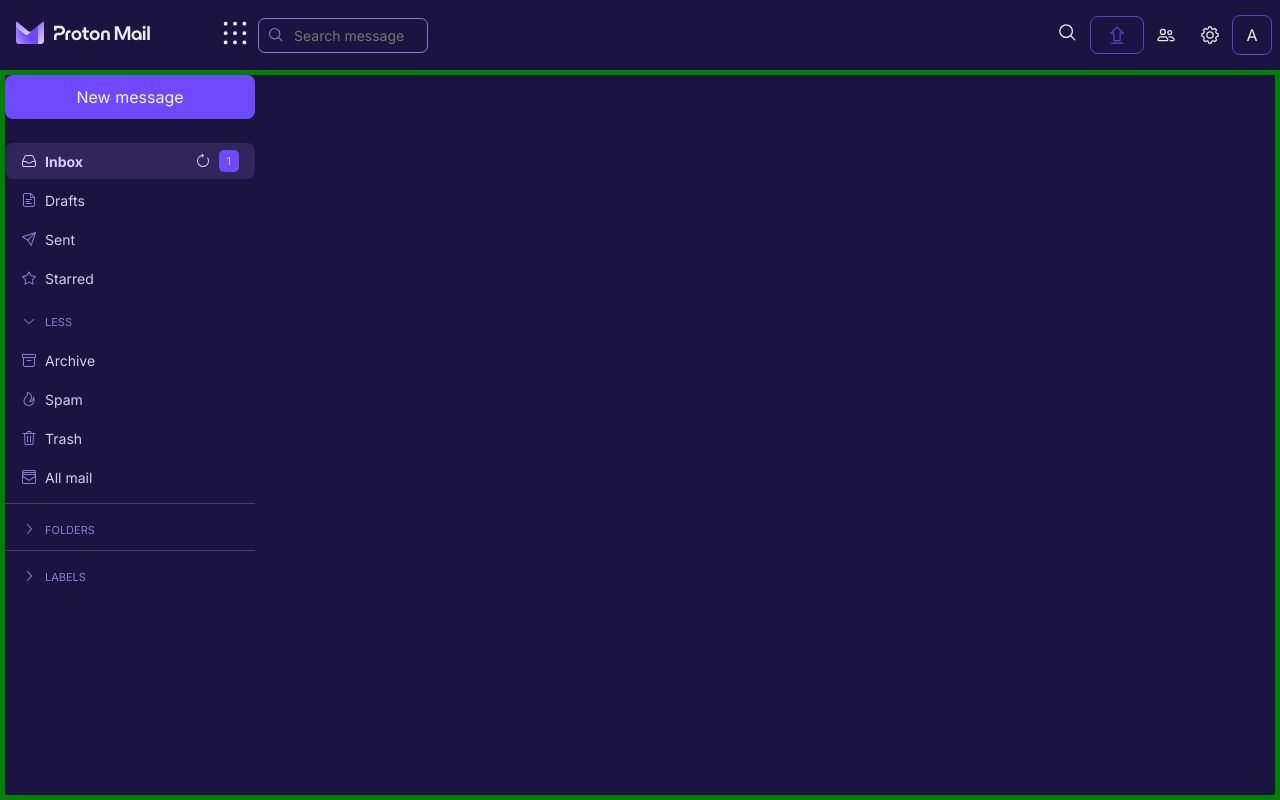
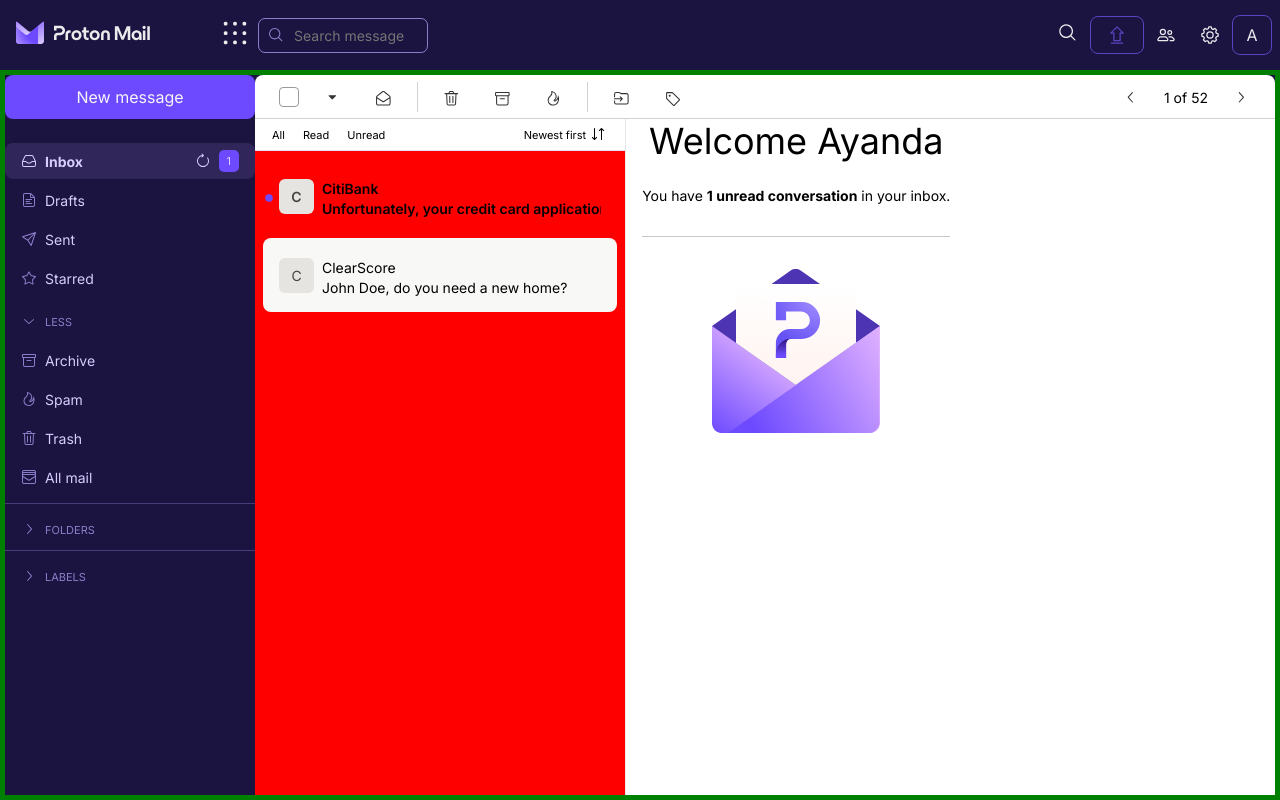
Before and after one commit to NgcoboAyanda/email-client, a React (Create React App) app: page /mail in a window 1280 px wide. Built offline with nearby package versions, Linux system fonts and the light colour scheme.

Commit message:
fixed app responsive behavior

```diff
--- a/src/components/EmailViewer/EmailViewer.css
+++ b/src/components/EmailViewer/EmailViewer.css
@@ -1,13 +1,16 @@
 .email-viewer{
-    overflow-y: hidden;
+    position: relative;
 }
 
 .email-viewer > div {
+    left: 0;
+    top: 0;
+    position: absolute;
+    height: auto;
     padding: var(--space-big) var(--space-small);
 }
 
 .email-viewer__subject{
-    background-color: red;
     width: 80%;
     overflow-x: hidden;
     font-size: var(--fs-bigger);
--- a/src/components/MailContent/MailContent.css
+++ b/src/components/MailContent/MailContent.css
@@ -1,5 +1,7 @@
 .app__mail__main__content{
-    flex: 1 0 0;
+    flex: 1;
+    border-radius: 8px;
+    background-color: var(--main-content-bg);
 }
 
 .app__mail__main__content > div {
@@ -23,6 +25,12 @@
     background-color: white;
 }
 
+.app__mail__main__content__column__list > div {
+    height: 100%;
+    display: flex;
+    flex-direction: column;
+}
+
 .app__mail__main__content__column__content{
     padding: 0 var(--space-mid);
     flex: 5;
--- a/src/components/MailContent/MailContentColumn/MailContentColumn.css
+++ b/src/components/MailContent/MailContentColumn/MailContentColumn.css
@@ -3,8 +3,19 @@
     overflow-y: scroll;
 }
 
+.mail-content-column > div {
+    height: 100%;
+    width: 100%;
+    display: block;
+}
+
 .mail-content-column__welcome{
     text-align: center;
+    position: relative;
+}
+
+.mail-content-column__welcome > div {
+    position: absolute;
 }
 
 .mail-content-column__welcome__text{
--- a/src/components/MailContent/MailListColumn/MailListColumn.css
+++ b/src/components/MailContent/MailListColumn/MailListColumn.css
@@ -0,0 +1,14 @@
+.mail-list-column__emails{
+    flex: 1;
+    background-color: red;
+    position: relative;
+    overflow-y: scroll;
+}
+
+.mail-list-column__emails > div {
+    left: 0;
+    height: auto;
+    width: 100%;
+    position: absolute;
+    overflow-y: auto;
+}
--- a/src/components/MailSidebar/MailSidebar.css
+++ b/src/components/MailSidebar/MailSidebar.css
@@ -1,13 +1,15 @@
 /* Mobile version */
 .sidebar {
-    position: absolute;
-    top: -70px;
     width: 100%;
     height: 100%;
     background-color: var(--color-primary-dark);
     overflow-y: scroll;
 }
 
+.sidebar > div {
+    width: 100%;
+    height: 100%;
+}
 .sidebar_open{
     display: flex;
     flex-direction: column;
@@ -33,18 +35,20 @@
 /* Desktop version */
 @media screen and (min-width: 680px){
     .sidebar{
-        position: absolute;
-        top: 0;
+        position: relative;
         width: var(--mail-sidebar-width);
         height: 100%;
-        overflow-y: scroll;
         display: flex !important;
         flex-direction: column;
-        padding-bottom: var(--space-mid);
+        overflow-y: scroll;
     }
 
     .sidebar > div {
+        position: absolute !important;
         height: auto;
+        width: 100%;
+        overflow-y: hidden;
+        padding-bottom: var(--space-mid);
     }
 
     .sidebar__header{
--- a/src/routes/Mail/Mail.css
+++ b/src/routes/Mail/Mail.css
@@ -20,13 +20,4 @@
     height: 100%;
     border: 5px solid green;
     display: flex;
-    position: relative;
 }
-
-.app__mail__main__content{
-    margin-left: var(--mail-sidebar-width);
-    display: none;
-    flex: 1;
-    border-radius: 8px;
-    background-color: var(--main-content-bg);
-}
```
